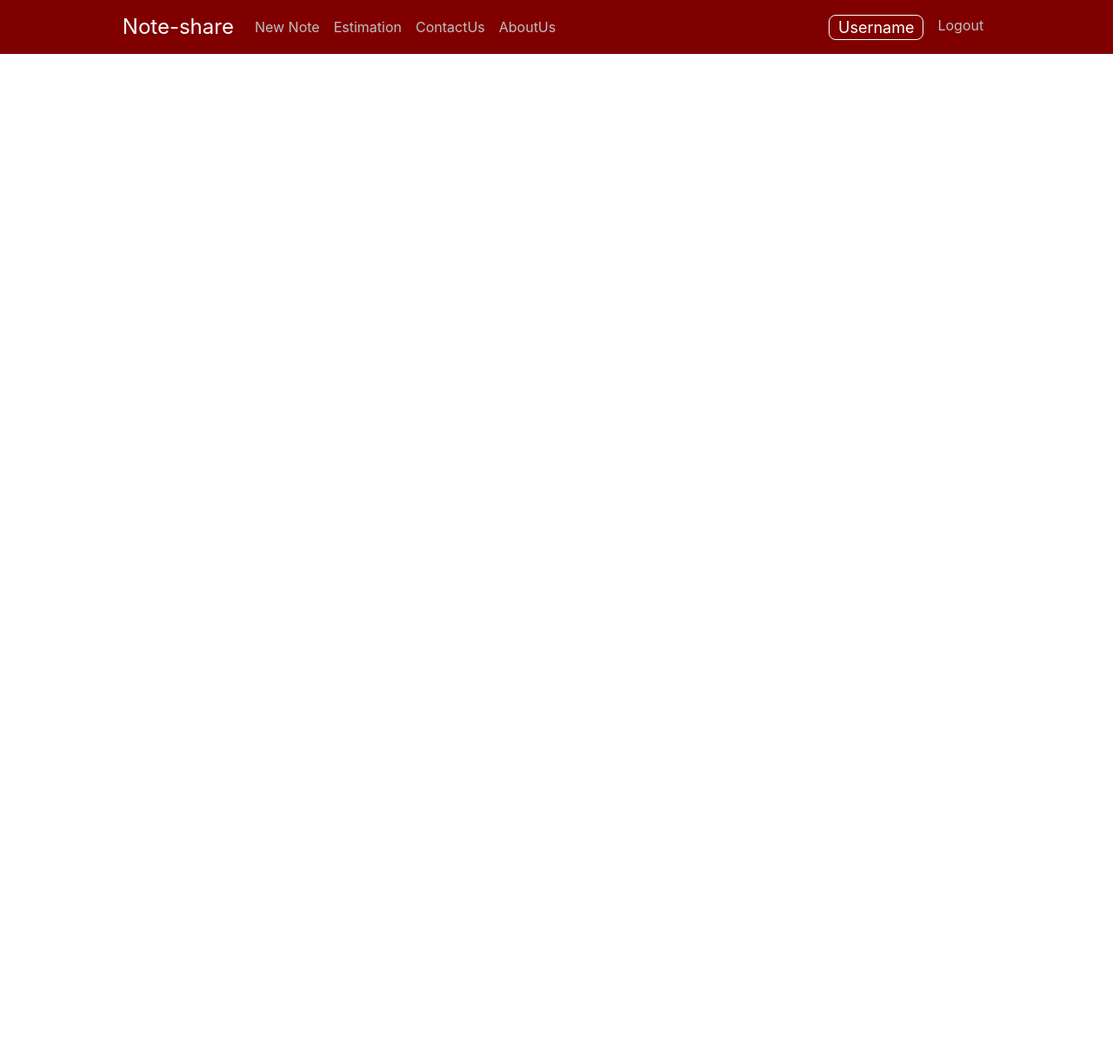
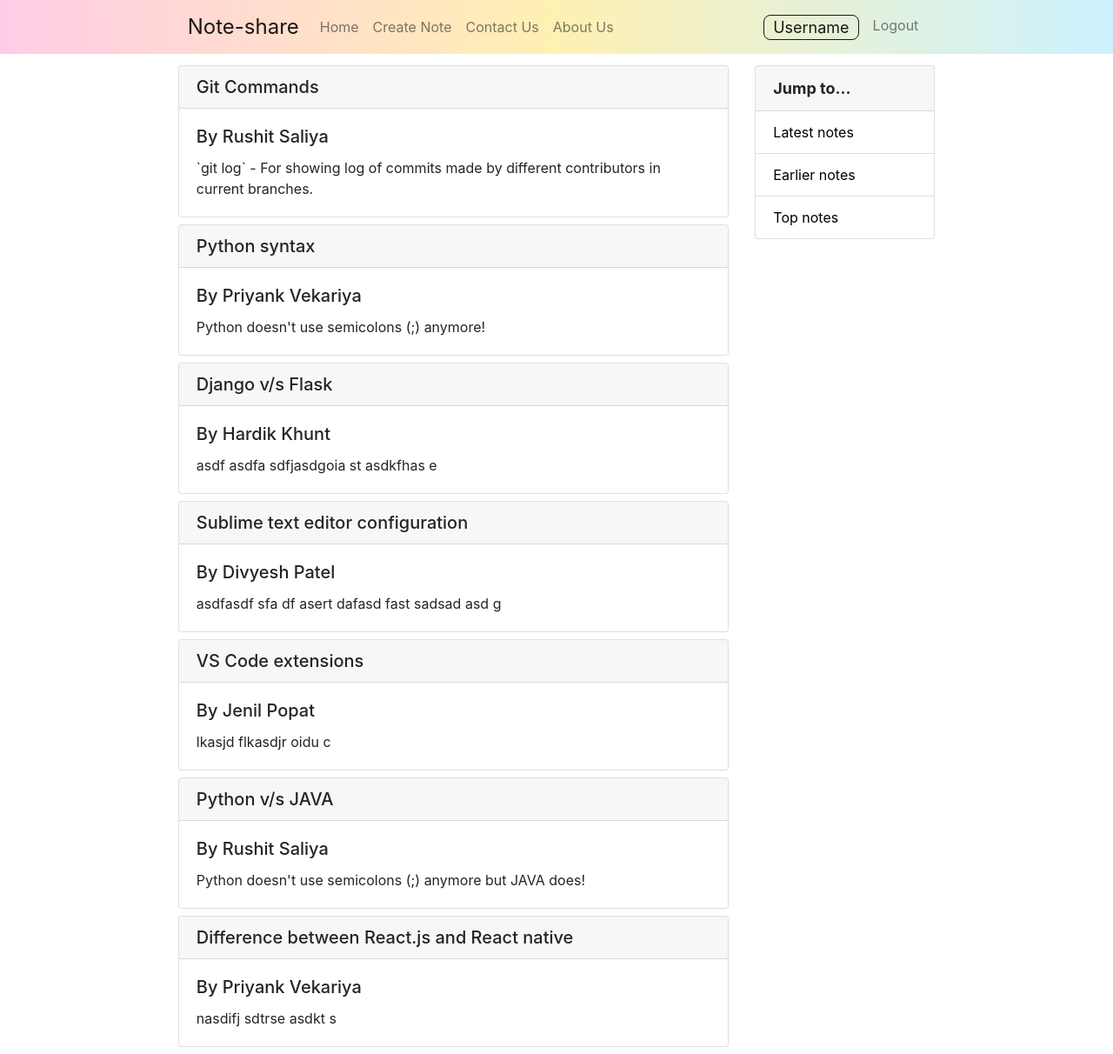
Before and after one commit to rushitsaliya/Note-share, a Flask app: page / in a window 1280 px wide. Shown: the whole page at 87% size. Before the commit the page ends 62 px from the top, so only its background shows below. Run offline with Flask 2, Linux system fonts and the light colour scheme; some libraries are stand-ins or nearby versions.

Commit message:
Updated home page with sidebar

```diff
--- a/noteshare/routes.py
+++ b/noteshare/routes.py
@@ -1,7 +1,53 @@
 from noteshare import app
 from flask import render_template, url_for
+
+# dummy data for notes
+notes = [
+    {
+        'id': '1',
+        'author': "Rushit Saliya",
+        'title': "Git Commands",
+        'content': "`git log` - For showing log of commits made by different contributors in current branches."
+    },
+    {
+        'id': '2',
+        'author': "Priyank Vekariya",
+        'title': "Python syntax",
+        'content': "Python doesn't use semicolons (;) anymore!"
+    },
+    {
+        'id': '3',
+        'author': "Hardik Khunt",
+        'title': "Django v/s Flask",
+        'content': "asdf asdfa sdfjasdgoia st asdkfhas e"
+    },
+    {
+        'id': '3',
+        'author': "Divyesh Patel",
+        'title': "Sublime text editor configuration",
+        'content': "asdfasdf sfa df asert dafasd fast sadsad  asd g"
+    },
+    {
+        'id': '4',
+        'author': "Jenil Popat",
+        'title': "VS Code extensions",
+        'content': "lkasjd flkasdjr oidu c"
+    },
+    {
+        'id': '5',
+        'author': "Rushit Saliya",
+        'title': "Python v/s JAVA",
+        'content': "Python doesn't use semicolons (;) anymore but JAVA does!"
+    },
+    {
+        'id': '6',
+        'author': "Priyank Vekariya",
+        'title': " Difference between React.js and React native",
+        'content': "nasdifj sdtrse asdkt s"
+    }
+]
 
 @app.route('/')
 @app.route('/home')
 def home():
-    return render_template('layout.html', title='Home')
+    return render_template('home.html', title='Home', notes=notes)
--- a/noteshare/static/stylesheet.css
+++ b/noteshare/static/stylesheet.css
@@ -1,84 +1,14 @@
-.heading-index {
-    background-image: linear-gradient(#660000, #800000);
-}
-
-.heading-text {
-    margin-left: 8%;
-    padding: 2% 0% 2% 0%;
-    color: #fff;
-}
-
-.description-text {
-    padding-top: 5%;
-    padding-left: 5%;
-    font-size: 25px;
-    font-weight: 300;
-}
-
-.signup-column {
-    padding-right: 0.5%;
-}
-
-.signin-column {
-    padding-left: 0.5%;
-}
-
-/* sign-in card modification for sign-in page */
-.signin-card, .signup-card {
-    margin-top: 15%;
-    padding: 3% 10%;
-    border-width: 1px;
-    border-radius: 10px;
-    border-color: #800000;
-    width: 85%;
-    height: 80%;
-}
-
-.signup-card {
-    float: right;
-}
-
 .inverted-img {
     filter: brightness(0) invert(1);
 }
 
-.signin-title, .signup-title {
-    text-align: center;
-    font-size: 38px;
-    margin: 5% 0%;
-    color: #800000;
-}
-
-.signup-title {
-    margin: 0% 0%;
-}
-
-.signin-input {
-    padding: 8% 5%;
-}
-
-.signin-btn {
-    text-align: center;
-}
-
-.signin-btn button {
-    padding: 3% 10%;
-    font-weight: 400;
-    font-size: 20px;
-    background-color: #800000;
-    border-color: #800000;
-}
-
-/* ####################### Home.php ####################### */
-
 .navbar.bg-light {
     width: 100%;
-    background-color: #800000!important;
+    background: linear-gradient(to right, #ffcce6, #fff0b3, #ccf2ff)!important;
 }
 
 /* Manual color for navbar-brand, activated nav-link and nav-link's focused state */
 .navbar-light .navbar-brand, .navbar-light .navbar-nav .active>.nav-link, .navbar-light .navbar-nav .nav-link:focus {
-    color: #fff;
     font-size: 18px;
 }
 
@@ -87,88 +17,50 @@
 }
 
 .navbar-light .margin-left {
-    margin-left: 10%;
+    padding-left: 16%;
 }
 
 .margin-right {
-    margin-right: 10%;
+    padding-right: 16%;
 }
 
-/* For changing nav-link's default color from #000 to #bfbfbf */
-.navbar-light .navbar-nav .nav-link {
-    color: #bfbfbf;
+.ml-16-manual {
+    padding-top: 1%;
+    padding-left: 16%;
+}
+
+.mr-16-manual {
+    padding-top: 1%;
+    padding-right: 16%;
+}
+
+.card-note {
+    width: 100%;
+}
+
+.sidebar-link {
+    text-decoration: none;
+    color: #000;
+}
+
+.sidebar-link:hover {
+    text-decoration: none;
+    font-weight: 500;
 }
 
 /* For changing default hovering effect color from #000 to #fff */
 .navbar-light .navbar-nav .nav-link:hover {
-    color: #fff;
+    font-weight: 600;
 }
 
 /* Hovering efect for navbar-brand */
 .navbar-light .navbar-brand:hover{
-    color: #fff;
     font-weight: 500;
 }
 
 .border {
     padding: 0px 10px;
-    border: 1.5px solid!important;
+    border: 1px solid!important;
     border-radius: 8px;
     text-align: center;
 }
-
-.table-column {
-    padding-top: 0.5%;
-    padding-right: 0.4%;
-    padding-left: 1%;
-}
-
-/* For changning default table-hover's hover background-color from #e6e6e6 to #ffcccc */
-.table-hover tbody tr:hover td, .table-hover tbody tr:hover th {
-    background-color: #ffe6e6;
-}
-
-.card-column {
-    padding-top: 0.5%;
-    padding-left: 1%;
-}
-
-.action-panel-column {
-    padding: auto;
-}
-
-.display-card {
-    text-align: center;
-    border-color: #800000;
-}
-
-.card-header:first-child {
-    border-color: #800000;
-}
-
-.table {
-    border: 1px solid #800000;
-}
-
-.table > thead > tr > th {
-    border: 1px solid #800000;
-}
-
-
-.action-card {
-    margin-top: 3%;
-}
-
-.btn-action {
-    padding: 2% 5%;
-    width: 45%;
-    background-color: #800000;
-    border-color: #800000;
-}
-
-.btn-delete {
-    padding: 2% 5%;
-    width: 50%;
-    background-color: #800000;
-    border-color: #800000;
-}
--- a/noteshare/templates/home.html
+++ b/noteshare/templates/home.html
@@ -1,2 +1,25 @@
 {% extends "layout.html" %}
-{%  %}
+
+{% block content %}
+    <div class="col-md-8 ml-16-manual">
+        {% for note in notes %}
+            <div class="card card-note mb-md-2">
+                <h5 class="card-header">{{ note.title }}</h5>
+                <div class="card-body">
+                <h5 class="card-title">By {{ note.author }}</h5>
+                <p class="card-text">{{ note.content }}</p>
+                </div>
+            </div>
+        {% endfor %}
+    </div>
+    <div class="col-md-4 mr-16-manual">
+        <div class="card card-note">
+                <div class="card-header" style="font-size: 18px;"><strong>Jump to...</strong></div>
+                <ul class="list-group list-group-flush">
+                    <li class="list-group-item"><a href="#" class="sidebar-link">Latest notes</a></li>
+                    <li class="list-group-item"><a href="#" class="sidebar-link">Earlier notes</a></li>
+                    <li class="list-group-item"><a href="#" class="sidebar-link">Top notes</a></li>
+                </ul>
+        </div>
+    </div>
+{% endblock content %}
--- a/noteshare/templates/layout.html
+++ b/noteshare/templates/layout.html
@@ -22,20 +22,20 @@
         <div class="container-fluid">
             <div class="row">
                 <nav class="navbar navbar-expand-md navbar-light bg-light">
-                    <a class="navbar-brand margin-left" href="home.php">Note-share</a>
+                    <a class="navbar-brand margin-left" href="{{ url_for('home') }}">Note-share</a>
                     <div class="navbar-collapse collapse w-100 order-1 order-md-0 dual-collapse2">
                         <ul class="navbar-nav mr-auto">
                             <li class="nav-item">
-                                <a class="nav-link" href="#">New Note</a>
+                                <a class="nav-link" href="{{ url_for('home') }}">Home</a>
                             </li>
                             <li class="nav-item">
-                                <a class="nav-link" href="#">Estimation</a>
+                                <a class="nav-link" href="#">Create Note</a>
                             </li>
                             <li class="nav-item">
-                                <a class="nav-link" href="#">ContactUs</a>
+                                <a class="nav-link" href="#">Contact Us</a>
                             </li>
                             <li class="nav-item">
-                                <a class="nav-link" href="#">AboutUs</a>
+                                <a class="nav-link" href="#">About Us</a>
                             </li>
                         </ul>
                     </div>
@@ -60,7 +60,9 @@
                     </div>
                 </nav>
             </div>
-            {% block content %}{% endblock %}
+            <div class="row">
+                {% block content %}{% endblock %}
+            </div>
         </div>
     </body>
 
```
